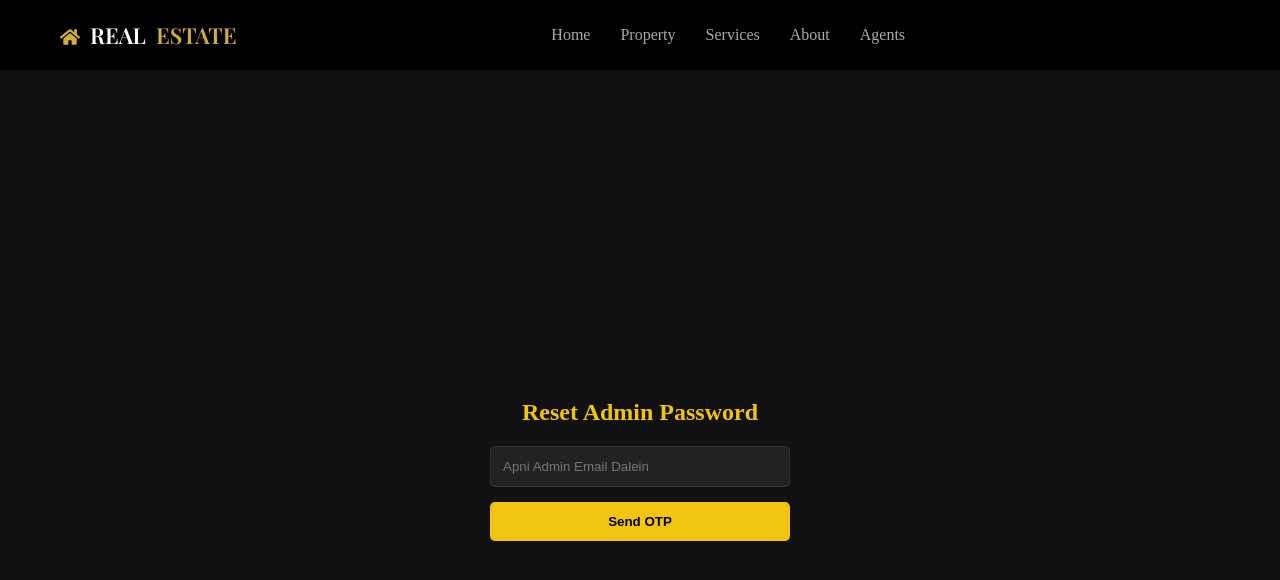
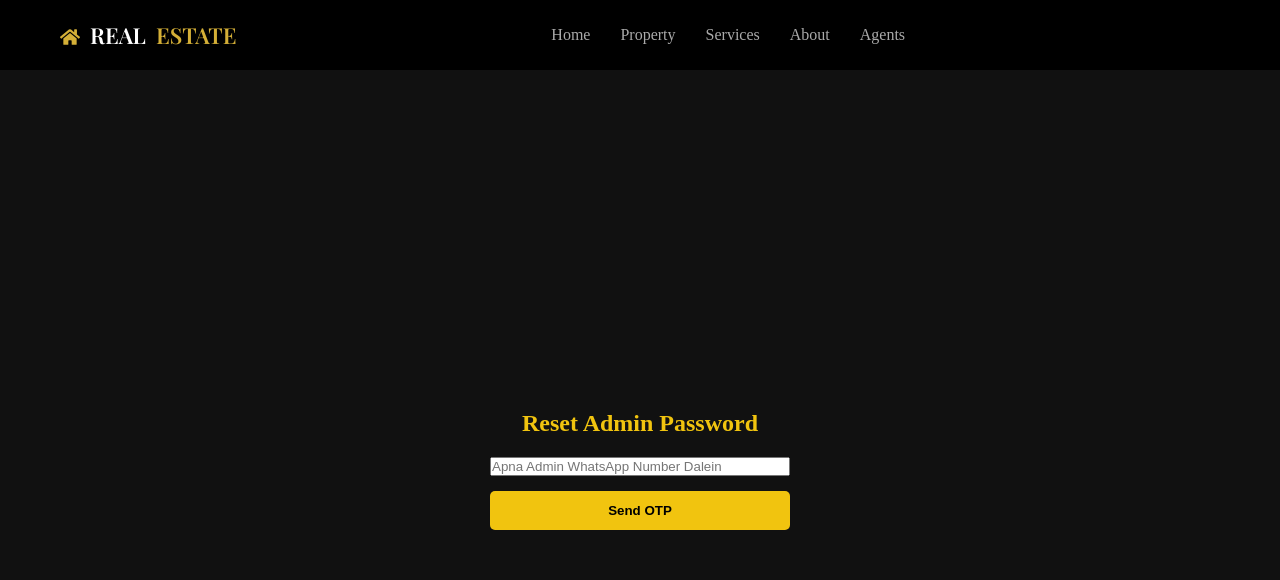
Before and after one commit to Shivamdutt-prog/property-frontend, a React (Vite) app: page /forget-password in a window 1280 px wide. Shown: the top 580 px of the page. Built offline with nearby package versions, Linux system fonts and the light colour scheme.

Commit message:
update whatsaap

```diff
--- a/src/pages/ForgetPassword.jsx
+++ b/src/pages/ForgetPassword.jsx
@@ -59,14 +59,15 @@ const handleSendOTP = async (e) => {
 
             {step === 1 ? (
                 <form onSubmit={handleSendOTP} style={{ display: 'flex', flexDirection: 'column', gap: '15px', width: '300px' }}>
-                    <input
-                        type="email"
-                        placeholder="Apni Admin Email Dalein"
-                        value={email}
-                        onChange={(e) => setEmail(e.target.value)}
-                        required
-                        style={{ padding: '12px', borderRadius: '5px', border: '1px solid #333', backgroundColor: '#222', color: '#fff' }}
-                    />
+
+<input
+    /* NAYA VALA (Isko daal do) */
+    type="text"
+    placeholder="Apna Admin WhatsApp Number Dalein"
+    value={email}
+    onChange={(e) => setEmail(e.target.value)}
+    required
+/>
                     <button type="submit" style={{ padding: '12px', cursor: 'pointer', backgroundColor: '#f1c40f', color: '#000', fontWeight: 'bold', border: 'none', borderRadius: '5px' }}>Send OTP</button>
                 </form>
             ) : (
```
